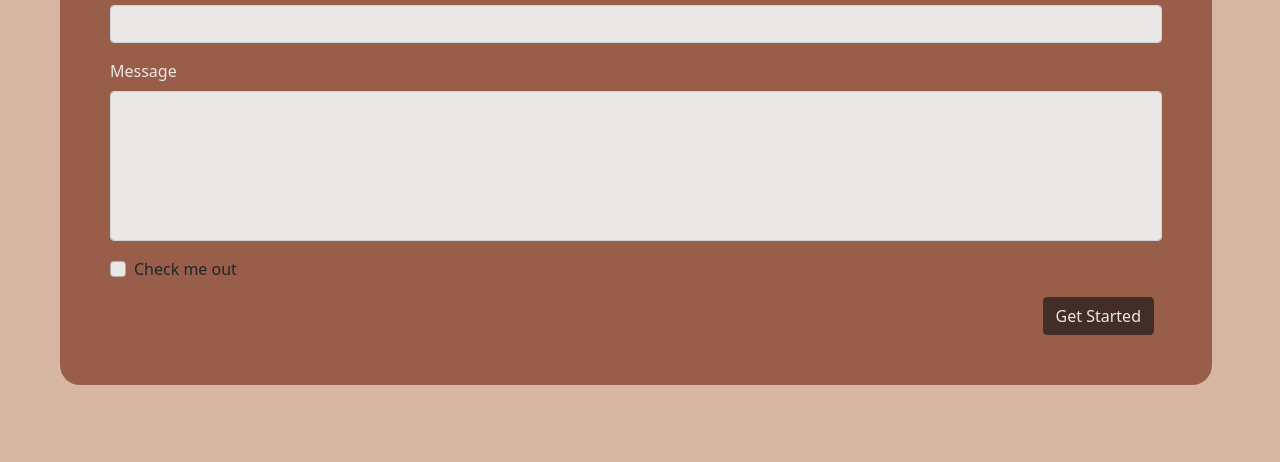
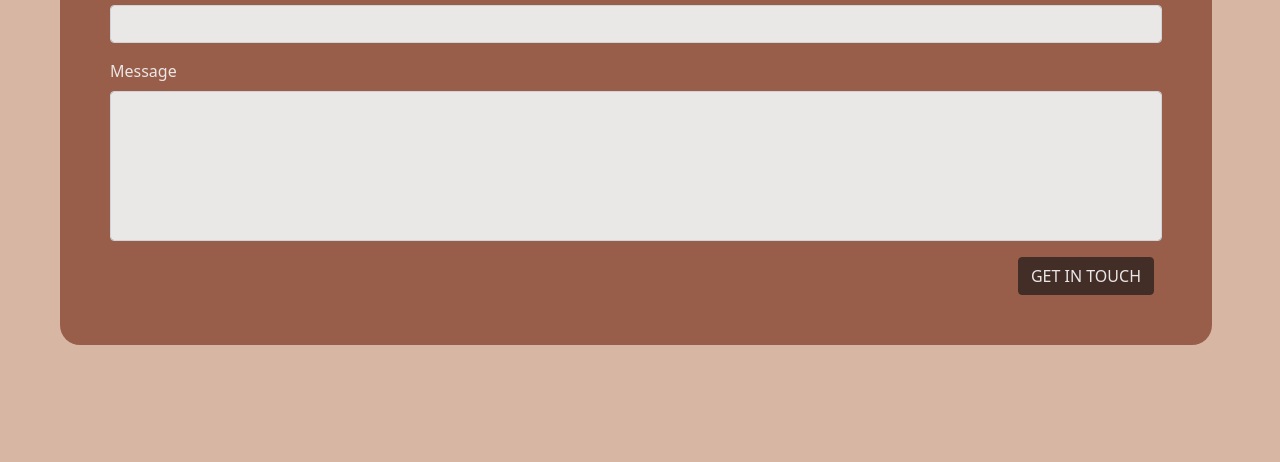
Before and after one commit to Kelompok3-DW/Kopi-Garaki, a website: page kontak.html in a window 1280 px wide. Shown: the part 744-1206 px from the top of the page. Drawn offline with nearby package versions, Linux system fonts and the light colour scheme.

Commit message:
UPDATE BUTTON

```diff
--- a/kontak.html
+++ b/kontak.html
@@ -108,12 +108,8 @@
                 <label for="exampleInputmessage" class="form-label text-white">Message</label>
                 <input type="message" class="form-control" id="exampleInputmessage" aria-describedby="messageHelp" style="height: 150px">
             </div>
-            <div class="mb-3 form-check">
-              <input type="checkbox" class="form-check-input" id="exampleCheck1">
-              <label class="form-check-label" for="exampleCheck1">Check me out</label>
-            </div>
             <div class="d-grid gap-2 d-md-flex justify-content-md-end">
-                <button class="btn btn-primary me-md-2" type="button">Get Started</button>
+                <button class="btn btn-primary me-md-2" type="button">GET IN TOUCH</button>
               </div>
           </form>
     </div>
```
